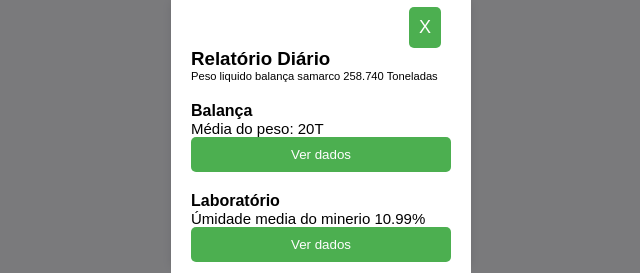
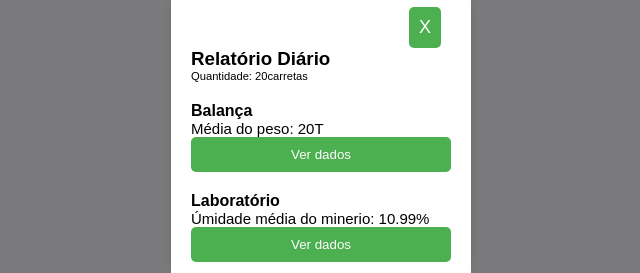
Before and after one commit to DevDaviDias/projectbraz, a plain HTML site: page calendario.html in a window 1280 px wide. Both pictures are taken after a click on the element "10". Shown: the part 266-539 px from the top of the page, without its empty margins (319-959 px from the left). Drawn offline with Linux system fonts and the light colour scheme.

Commit message:
Update calendario.html

```diff
--- a/calendario.html
+++ b/calendario.html
@@ -27,12 +27,12 @@
                 <button id="close-modal" class="fechar">X</button>
                 <button id="save-note" class="hidden">Ver dados</button>
                 <h3>Relatório Diário</h3>
-                <p class="quant">Peso liquido balança samarco 258.740 Toneladas</p>
+                <p class="quant">Quantidade: 20carretas</p>
                 <h4 class="espace">Balança</h4>
                 <p class="text-paragrafo">Média do peso: 20T</p>
                 <button  onclick="window.location.href='info/balanca.html';">Ver dados</button>
                 <h4 class="espace">Laboratório</h4>
-                <p class="text-paragrafo">Úmidade media do minerio 10.99%</p>
+                <p class="text-paragrafo">Úmidade média do minerio: 10.99%</p>
                 <textarea id="note-text" placeholder="" class="hidden"></textarea>
                 <button id="save-note" onclick="window.location.href='info/laboratorio.html';">Ver dados</button>
 
```
